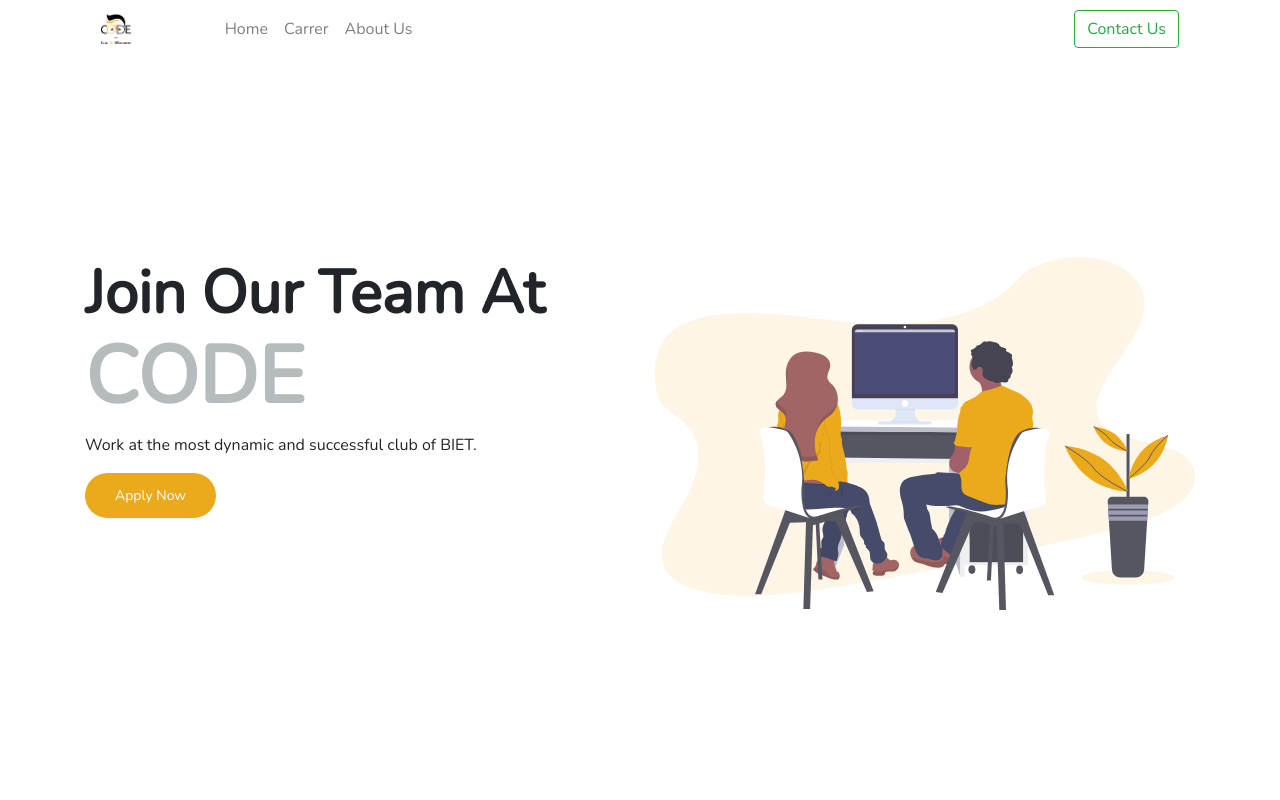
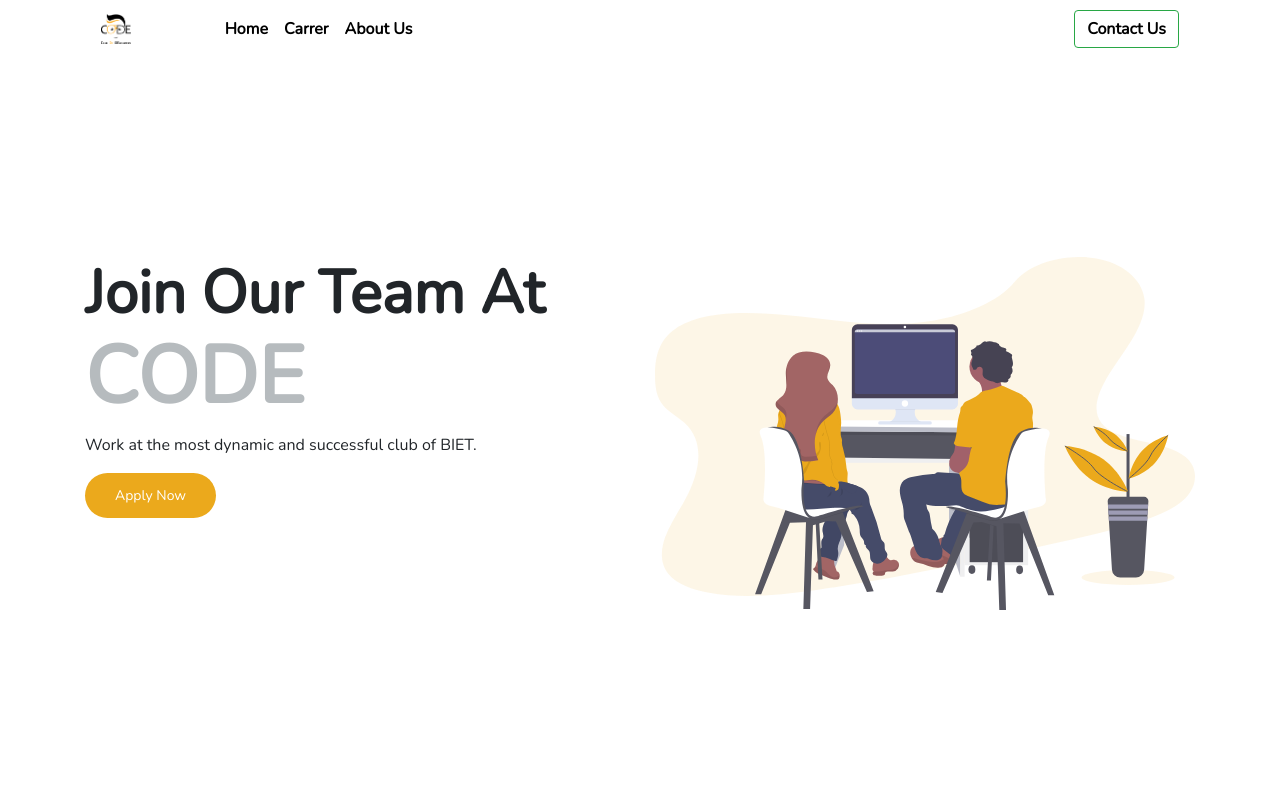
Before and after one commit to Ayush-k-Shukla/Code_page, a React (Create React App) app: page / in a window 1280 px wide. Shown: the top 800 px of the page. Built offline with nearby package versions, Linux system fonts and the light colour scheme.

Commit message:
some responsive issue fix

```diff
--- a/src/components/nav.css
+++ b/src/components/nav.css
@@ -0,0 +1,13 @@
+#ii{
+     font-size:'100px';
+     color: black;
+     font-weight:600;
+}
+#ii1 {
+    font-size:'100px';
+    color: black;
+    font-weight:600;
+}
+#ii:hover{
+    color: #eba91c;
+}
--- a/src/components/navabar.component.js
+++ b/src/components/navabar.component.js
@@ -28,19 +28,19 @@ const Navabar = () => {
         <Navbar.Toggle aria-controls="responsive-navbar-nav" />
         <Navbar.Collapse id="responsive-navbar-nav">
           <Nav className="mr-auto">
-            <Nav.Link href="" class="link">
+            <Nav.Link href="" class="link" id="ii">
               Home
             </Nav.Link>
-            <Nav.Link href="" class="link">
+            <Nav.Link href="" class="link" id="ii">
               Carrer
             </Nav.Link>
-            <Nav.Link href="" class="link">
+            <Nav.Link href="" class="link" id="ii">
               About Us
             </Nav.Link>
           </Nav>
           <Nav>
             <Form inline>
-              <Button variant="outline-success">Contact Us</Button>
+              <Button variant="outline-success" id="ii1">Contact Us</Button>
             </Form>
           </Nav>
         </Navbar.Collapse>
```
